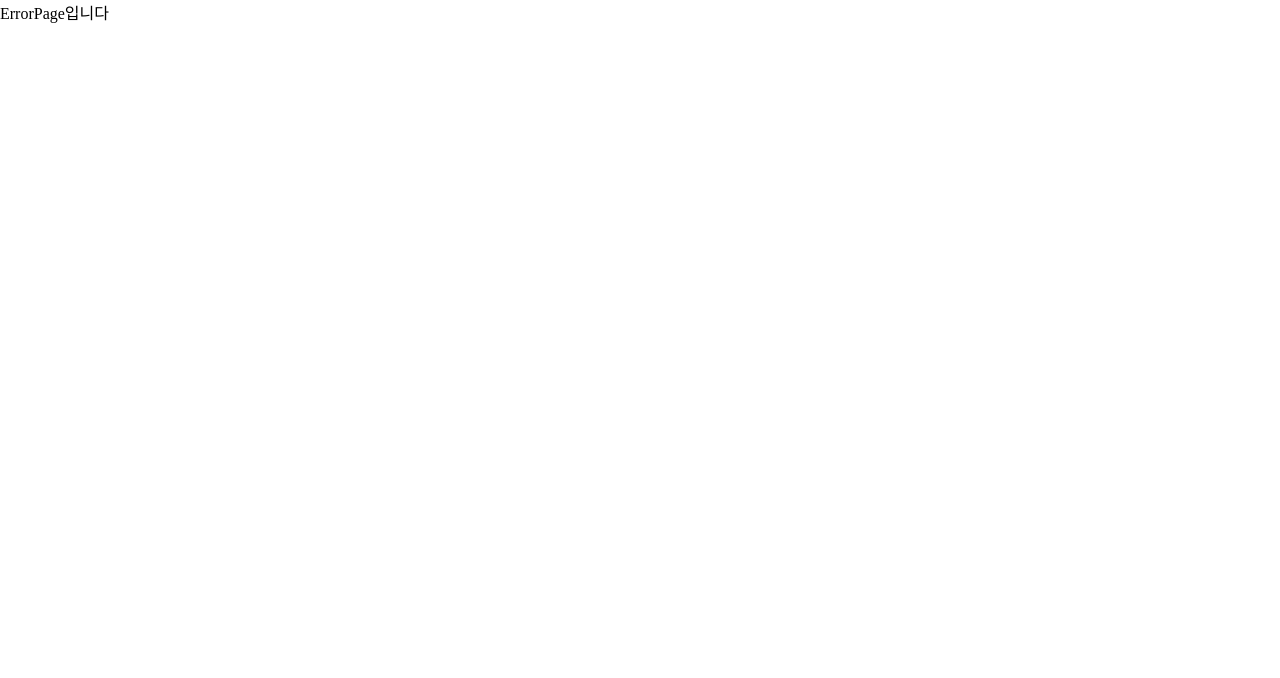
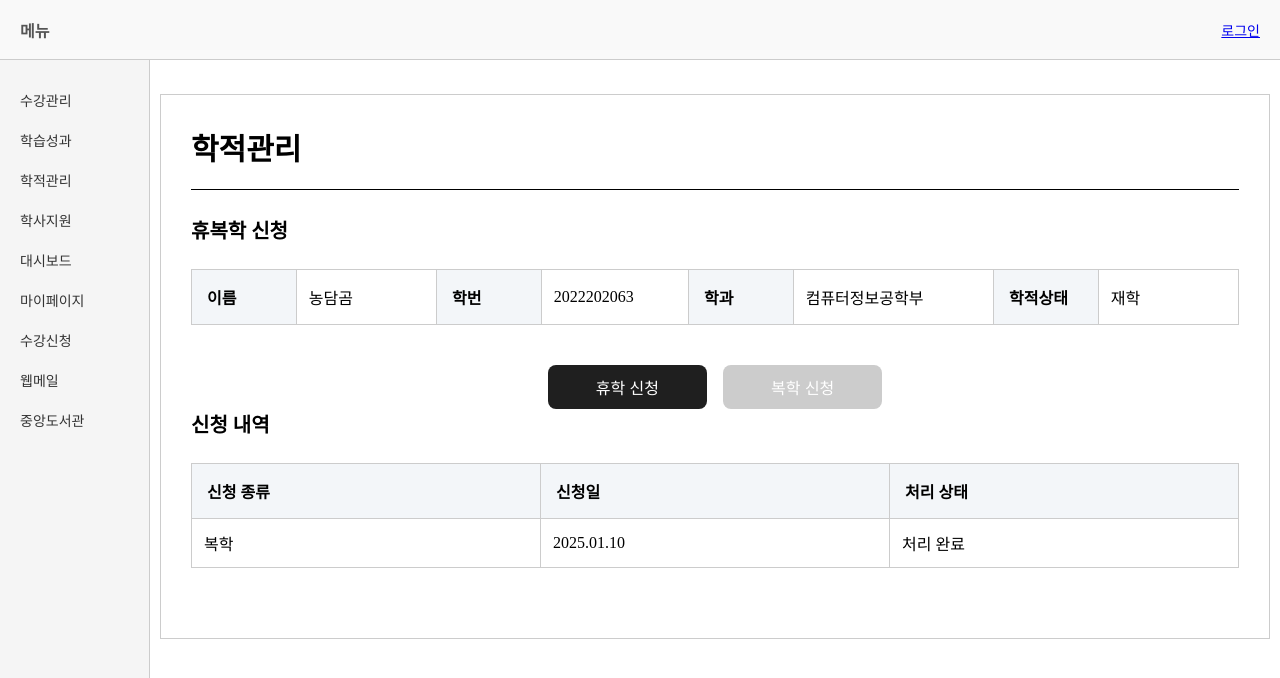
Before and after one commit to kmz6/2025_SE_6, a React (Vite) app in the folder frontend/: page /leave-request in a window 1280 px wide. Before the commit this address had no page. Shown: the top 678 px of the page. Built offline with nearby package versions, Linux system fonts and the light colour scheme.

Commit message:
feat: 휴복학 신청 페이지 레이아웃 구현

```diff
--- a/frontend/src/App.jsx
+++ b/frontend/src/App.jsx
@@ -17,6 +17,7 @@ import StudAttendPage from "./pages/StudAttendPage";
 import ProfLectureList from "./pages/ProfLectureList";
 import ProfAttendPage from "./pages/ProfAttendPage";
 import SugangPage from "./pages/SugangPage";
+import LeaveRequestPage from "./pages/LeaveRequestPage";
 import { UserProvider } from "./context/UserContext";
 
 const router = createBrowserRouter([
@@ -37,6 +38,7 @@ const router = createBrowserRouter([
       { path: "attendance/professor", element: <ProfLectureList /> },
       { path: "attendance/professor/:lectureId", element: <ProfAttendPage /> },
       { path: "sugang", element: <SugangPage /> },
+      { path: "leave-request", element: <LeaveRequestPage /> },
     ],
     errorElement: <ErrorPage />,
   },
--- /dev/null
+++ b/frontend/src/pages/LeaveRequest.style.js
@@ -0,0 +1,92 @@
+import styled from "styled-components";
+
+export const Container = styled.div`
+  margin: 24px auto;
+  padding: 30px;
+  border: 1px solid #ccc;
+  background-color: #fff;
+`;
+
+export const Table = styled.table`
+  width: 100%;
+  border-collapse: collapse;
+  margin-bottom: 40px;
+`;
+
+export const Row = styled.tr`
+  border: 1px solid #ccc;
+`;
+
+export const CellHead = styled.td`
+  width: 10%;
+  padding: 15px;
+  font-weight: bold;
+  background-color: #f3f6f9;
+  border: 1px solid #ccc;
+`;
+
+export const Cell = styled.td`
+  padding: 12px;
+  border: 1px solid #ccc;
+  min-width: 100px;
+  max-width: 200px;
+`;
+
+export const Title = styled.h1`
+  font-size: 30px;
+  font-weight: bold;
+  border-bottom: 1px solid;
+  padding-bottom: 20px;
+  margin-bottom: 25px;
+`;
+
+export const SubTitle = styled.h2`
+  font-size: 20px;
+  font-weight: bold;
+  margin-bottom: 25px;
+`;
+
+export const ButtonWrapper = styled.div`
+  display: flex;
+  justify-content: center;
+  gap: 16px;
+`;
+
+export const LeaveButton = styled.button`
+  padding: 10px 48px;
+  background: rgb(31, 31, 31);
+  color: white;
+  border: none;
+  border-radius: 8px;
+  cursor: pointer;
+  font-size: 16px;
+
+  &:disabled {
+    background: #ccc;
+    cursor: not-allowed;
+  }
+`;
+
+export const ReturnButton = styled.button`
+  padding: 10px 48px;
+  background:rgb(31, 31, 31);
+  color: white;
+  border: none;
+  border-radius: 8px;
+  cursor: pointer;
+  font-size: 16px;
+
+  &:disabled {
+    background: #ccc;
+    cursor: not-allowed;
+  }
+`;
+
+export const WarningMessage = styled.p`
+  color: red;
+  font-weight: bold;
+  padding: 16px;
+  background-color: #fff5f5;
+  border: 1px solid #ffa8a8;
+  border-radius: 8px;
+`;
--- /dev/null
+++ b/frontend/src/pages/LeaveRequestPage.jsx
@@ -0,0 +1,91 @@
+import React, { useState } from "react";
+import * as S from "./LeaveRequest.style";
+import {
+    userData,
+    studentData,
+    facultyData,
+    staffData,
+} from "../mocks/userData";
+
+function LeaveRequestPage() {
+    const userType = userData.user_type; //현재 사용자의 type 확인
+
+    //user type에 따라 정보 초기화
+    const initialUserInfo =
+        userType === "student"
+            ? studentData
+            : userType === "faculty"
+                ? facultyData
+                : userType === "staff"
+                    ? staffData
+                    : null;
+
+    const [userInfo, setUserInfo] = useState(initialUserInfo);
+
+    return (
+        <S.Container>
+            <S.Title>학적관리</S.Title>
+            {userType === "student" ? (
+                <>
+                    <S.SubTitle>휴복학 신청</S.SubTitle>
+                    <S.Table>
+                        <S.Row>
+                            <S.CellHead>이름</S.CellHead>
+                            <S.Cell>{userInfo.name}</S.Cell>
+                            <S.CellHead>학번</S.CellHead>
+                            <S.Cell>{userInfo.student_id}</S.Cell>
+                            <S.CellHead>학과</S.CellHead>
+                            <S.Cell>{userInfo.department}</S.Cell>
+                            <S.CellHead>학적상태</S.CellHead>
+                            <S.Cell>
+                                {userInfo.enrollment_status === "enrolled"
+                                    ? "재학"
+                                    : userInfo.enrollment_status === "on_leave"
+                                        ? "휴학"
+                                        : userInfo.enrollment_status}
+                            </S.Cell>
+                        </S.Row>
+                    </S.Table>
+                    <S.ButtonWrapper>
+                        <S.LeaveButton disabled={userInfo.enrollment_status !== "enrolled"}
+                            onClick={() => {
+                                if (window.confirm("휴학 신청을 하시겠습니까?")) {
+                                    alert("휴학 신청이 완료되었습니다.");
+                                }
+                            }}>
+                            휴학 신청
+                        </S.LeaveButton>
+                        <S.ReturnButton disabled={userInfo.enrollment_status !== "on_leave"}
+                            onClick={() => {
+                                if (window.confirm("복학 신청을 하시겠습니까?")) {
+                                    alert("복학 신청이 완료되었습니다.");
+                                }
+                            }}>
+                            복학 신청
+                        </S.ReturnButton>
+                    </S.ButtonWrapper>
+
+                    <S.SubTitle>신청 내역</S.SubTitle>
+                    <S.Table>
+                        <thead>
+                            <S.Row>
+                                <S.CellHead>신청 종류</S.CellHead>
+                                <S.CellHead>신청일</S.CellHead>
+                                <S.CellHead>처리 상태</S.CellHead>
+                            </S.Row>
+                        </thead>
+                        <tbody>
+                            <S.Cell>복학</S.Cell>
+                            <S.Cell>2025.01.10</S.Cell>
+                            <S.Cell>처리 완료</S.Cell>
+                        </tbody>
+                    </S.Table>
+                </>
+            ) : (
+                <S.WarningMessage>휴복학 신청은 학생만 가능합니다.</S.WarningMessage>
+            )}
+        </S.Container>
+    );
+}
+
+export default LeaveRequestPage;
```
